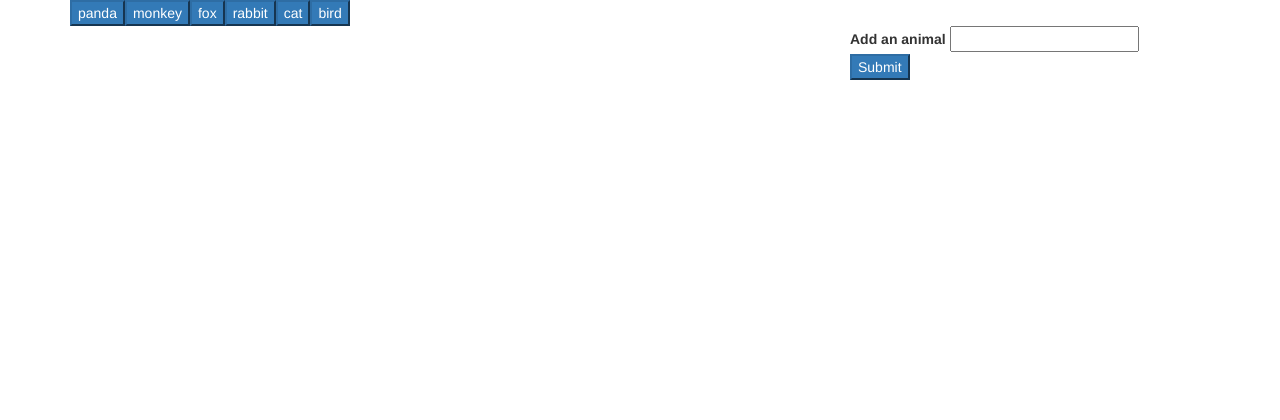
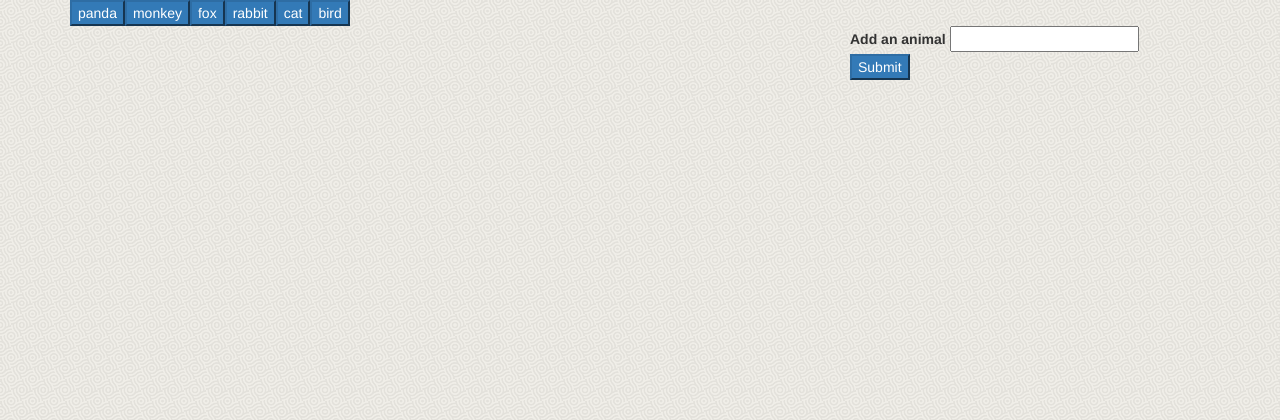
Before and after one commit to JessicaSung/GifTastic, a PHP site: page /index.html in a window 1280 px wide. Shown: the top 420 px of the page. Run offline with PHP 8.4, Linux system fonts and the light colour scheme.

Commit message:
added background image pattern to make the page more viewer friendly

```diff
--- a/assets/css/style.css
+++ b/assets/css/style.css
@@ -1,4 +1,3 @@
-.float {
-	float: left;
-	overflow: auto;
+body {
+	background-image: url("../images/background.png");
 }
```
Also changed, not shown: assets/images/background.png (added).
